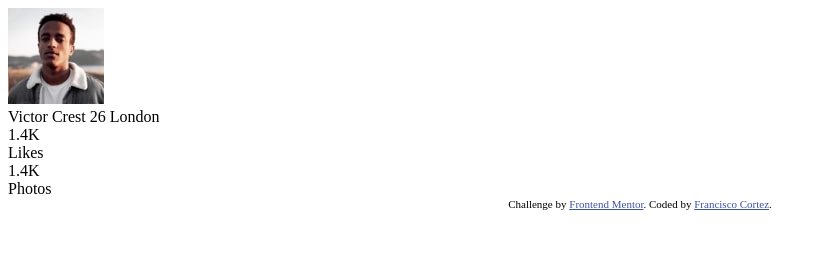
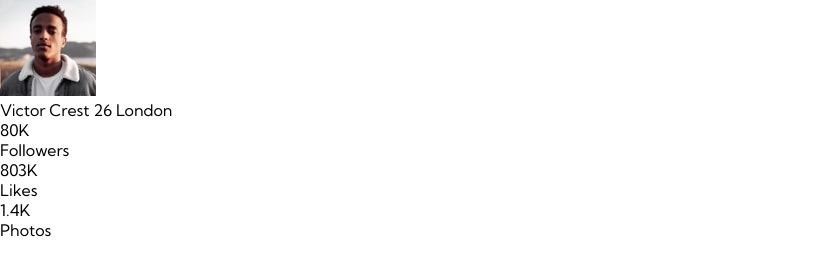
Before and after one commit to franciscocortezdev/ProfileComponentTemplate, a plain HTML site: page index.html in a window 1280 px wide. Shown: the whole page, without its empty margins (0-834 px from the left). Drawn offline with Linux system fonts and the light colour scheme.

Commit message:
Initial Structure

```diff
--- a/index.html
+++ b/index.html
@@ -10,6 +10,8 @@
 
 </head>
 <body>
+
+
   <section class="container">
     <div class="bubbles"> </div>
     <div class="photo">
@@ -22,7 +24,11 @@
     </div>
     <div class="stats">
       <div class="statsInfo">
-        <div class="number">1.4K</div>
+        <div class="number">80K</div>
+        <div class="type">Followers</div>
+      </div>
+      <div class="statsInfo">
+        <div class="number">803K</div>
         <div class="type">Likes</div>
       </div>
       <div class="statsInfo">
@@ -35,12 +41,5 @@
 
 
 
-
-
-
-  <div class="attribution">
-    Challenge by <a href="https://www.frontendmentor.io?ref=challenge" target="_blank">Frontend Mentor</a>.
-    Coded by <a href="#">Francisco Cortez</a>.
-  </div>
 </body>
 </html>
--- a/style.css
+++ b/style.css
@@ -1,2 +1,15 @@
-.attribution { font-size: 11px; text-align: center; }
-.attribution a { color: hsl(228, 45%, 44%); }
+@import url('https://fonts.googleapis.com/css2?family=Kumbh+Sans:wght@400;700&display=swap');
+
+:root{
+  --Darkcyan: hsl(185, 75%, 39%);
+  --Verydarkblue: hsl(229, 23%, 23%);
+  --Darkgrayishblue: hsl(227, 10%, 46%);
+  --Darkgray: hsl(0, 0%, 59%);
+}
+
+body{
+  padding: 0;
+  margin: 0;
+  font-family: 'Kumbh Sans', sans-serif;
+
+}
```
Also changed, not shown: design/desktop-design.jpg (deleted), design/desktop-preview.jpg (deleted), design/mobile-design.jpg (deleted), 2 other files.
